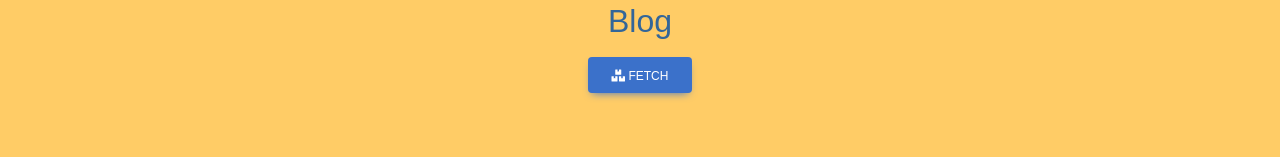
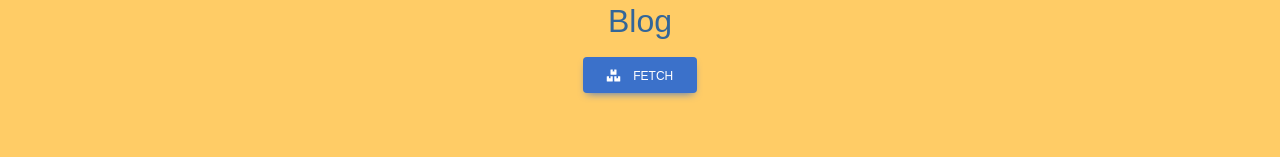
Before and after one commit to Huends-Jhoebert/react-blog-app, a React (Create React App) app: page / in a window 1280 px wide. Shown: the part 460-620 px from the top of the page. Built offline with nearby package versions, Linux system fonts and the light colour scheme.

Commit message:
Added margin rigth to icons in buttons

```diff
--- a/src/components/main/BlogsSection.js
+++ b/src/components/main/BlogsSection.js
@@ -48,7 +48,8 @@ const BlogsSection = () => {
                color="primary"
                onClick={() => setClicked((prev) => prev + 1)}
             >
-               <i className="fas fa-boxes"></i> Fetch
+               <i className="fas fa-boxes" style={{ marginRight: ".6rem" }}></i>{" "}
+               Fetch
             </MDBBtn>
          </div>
          <MDBRow className="d-flex justify-content-center mt-5">
@@ -73,6 +74,10 @@ const BlogsSection = () => {
                            <MDBCardText>{body}</MDBCardText>
                            <div className="text-center">
                               <MDBBtn color="danger" onClick={() => remove(id)}>
+                                 <i
+                                    className="fas fa-trash"
+                                    style={{ marginRight: ".6rem" }}
+                                 ></i>{" "}
                                  Delete
                               </MDBBtn>
                            </div>
```
